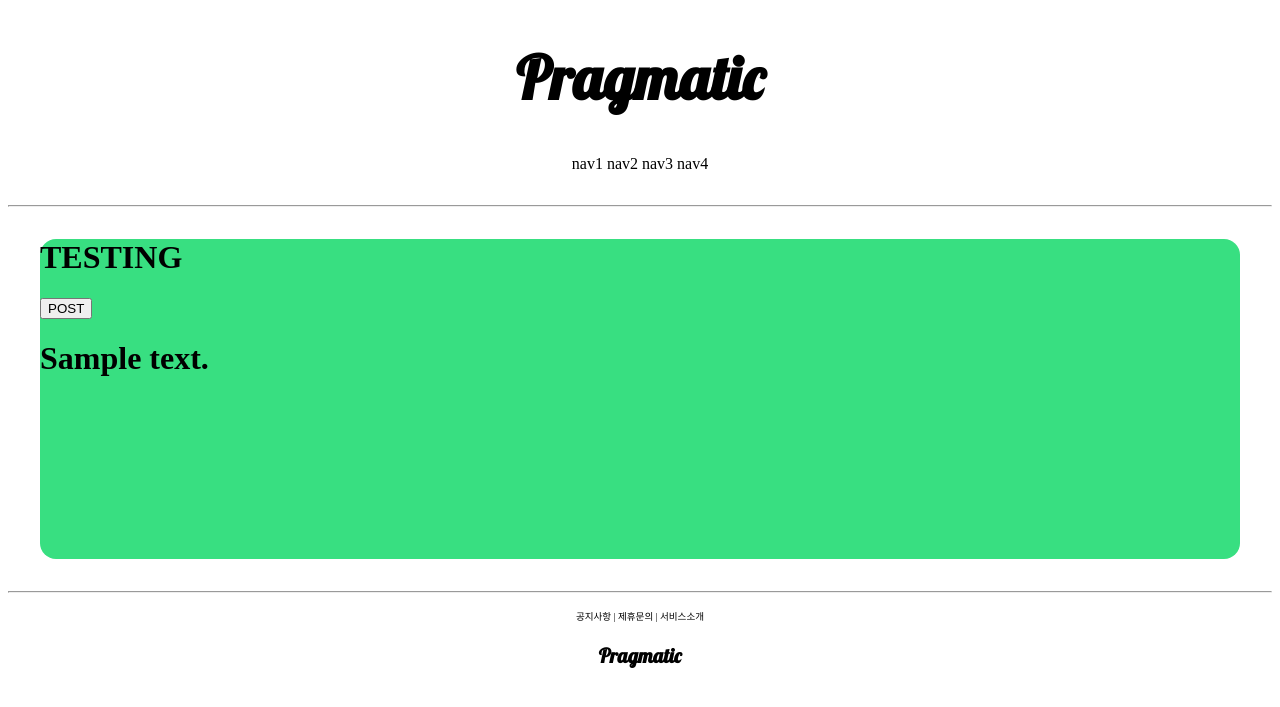
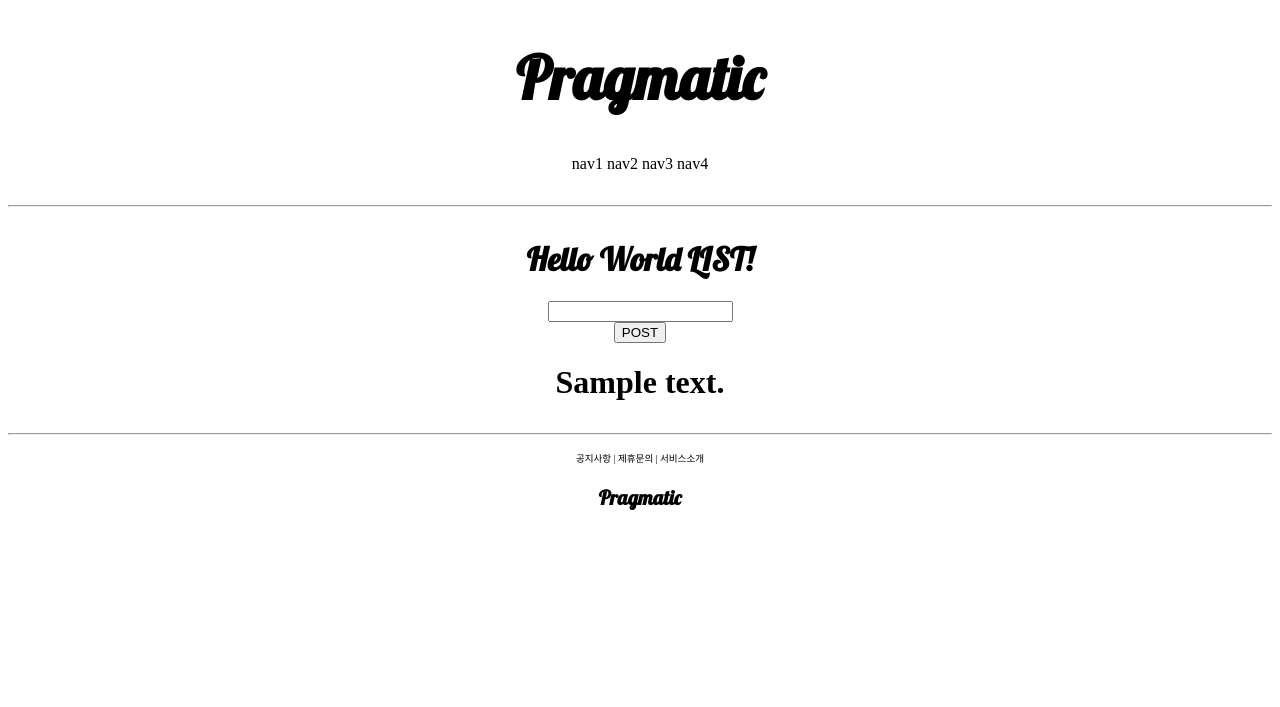
Before and after one commit to cps-user1/pragmatic, a Django app: template accountapp/templates/accountapp/hello_world.html in a window 1280 px wide. Shown: the top 707 px of the page. Run offline with Django 3.2, Linux system fonts and the light colour scheme; the template is opened without the code that fills it: most values are stand-ins (such as "Sample title", 1, 10 or a date in 2020).

Commit message:
django course 17 commit

```diff
--- a/accountapp/templates/accountapp/hello_world.html
+++ b/accountapp/templates/accountapp/hello_world.html
@@ -2,18 +2,25 @@
 
 {% block content %}
 
-    <div style="height: 20rem; background-color: #38df81; border-radius: 1rem; margin: 2rem">
-        <h1>TESTING</h1>
+    <div style="border-radius: 1rem; margin: 2rem; text-align: center">
+        <h1 style="font-family: 'lobster', cursive;">
+            Hello World LIST!
+        </h1>
         <form action="/account/hello_world/" method="post">
             {% csrf_token %}
-            <input type="submit" class="btn btn-primary" value="POST">
+            <div>
+                <input type="text" name="hello_world_input">
+            </div>
+            <div>
+                <input type="submit" class="btn btn-primary" value="POST">
+            </div>
         </form>
 
+        {% if hello_world_output %}
         <h1>
-        {{ text }}
+        {{ hello_world_output.text }}
         </h1>
+        {% endif %}
     </div>
 
-
-
 {% endblock %}
```
Also changed, not shown: accountapp/views.py (+9 -1 lines).
